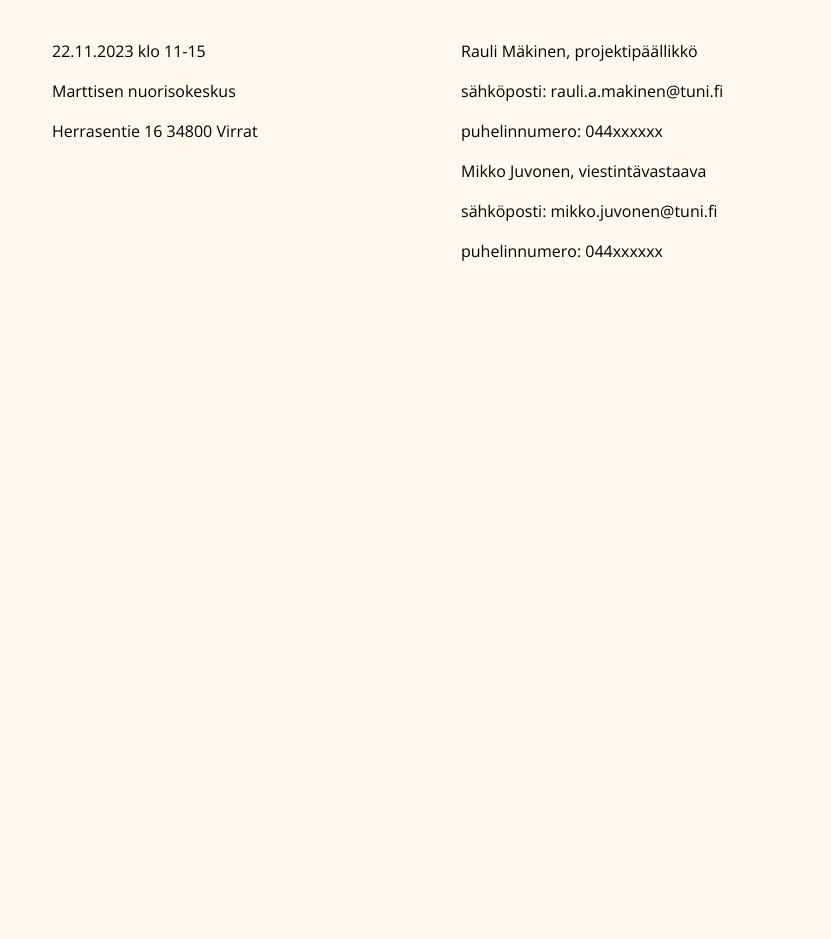
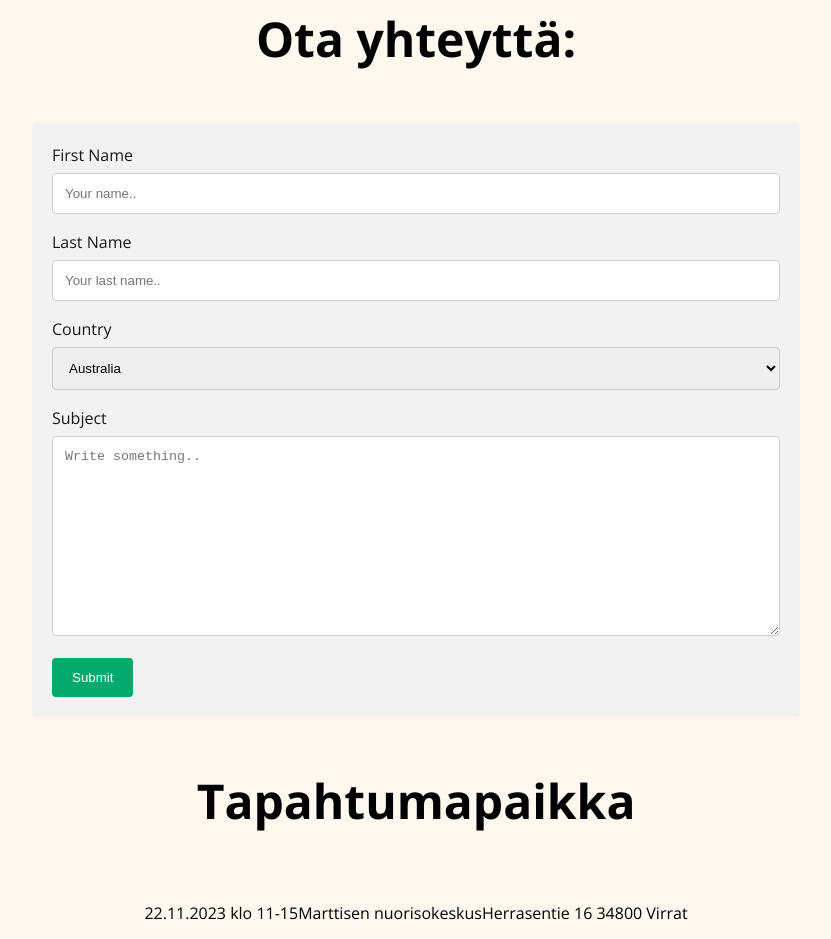
Before and after one commit to kuuaalo/projectexpo, a plain HTML site: page yhteystiedot.html in a window 1280 px wide. Shown: the part 308-1247 px from the top of the page, without its empty margins (224-1055 px from the left). Before the commit the page ends 907 px from the top, so only its background shows below. Drawn offline with nearby package versions, Linux system fonts and the light colour scheme; grey boxes are pictures that could not be loaded.

Commit message:
Added a map and contact form

```diff
--- a/mystyle.css
+++ b/mystyle.css
@@ -5,13 +5,14 @@ body {
     font-family: 'Open Sans', sans-serif;
     padding-bottom: 300px; /* Adjust the value as needed */
     margin:0;
+
 }
-
 
 main {
   width:60%;
   margin-left:auto;
   margin-right:auto;
+
 
 
 }
@@ -59,6 +60,7 @@ main {
   p {
     color: rgb(0, 0, 0);
     font-size: 100%;
+
 }
   h1 {
     color: #0c7663;
@@ -86,14 +88,14 @@ main {
     margin: 0;
   }
 
-  .main-left {
+  .indextext {
     text-align: left;
     padding: 0px 0px 0px 50px;
     font-size: 150%;
     text-align: left;
   }
 
-  .main-left p {
+  .indextext p {
     color: #c47a0c;
 
   }
@@ -126,32 +128,58 @@ main {
     background: #1abc9c; /* green background */
   }
 
-  .bold-text{
-    font-weight: bold;
-    display: inline !important;
-
-}
 .flex-container {
   display:flex;
   justify-content: center;
   align-items: flex-start;
-  gap: 50px;
-  text-align:left;
+
 }
 
 .text-section {
   flex: 1;
   padding: 20px;
-  align-items: flex-start;
 
-}
-.text-section2 {
-  flex: 1;
-  padding: 20px;
 
 }
 
+.map {
+  display: flex;
+  align-items: center;
+  justify-content: center;
+}
+ /* Style inputs with type="text", select elements and textareas */
+ input[type=text], select, textarea {
+  width: 100%; /* Full width */
+  padding: 12px; /* Some padding */
+  border: 1px solid #ccc; /* Gray border */
+  border-radius: 4px; /* Rounded borders */
+  box-sizing: border-box; /* Make sure that padding and width stays in place */
+  margin-top: 6px; /* Add a top margin */
+  margin-bottom: 16px; /* Bottom margin */
+  resize: vertical /* Allow the user to vertically resize the textarea (not horizontally) */
+}
 
+/* Style the submit button with a specific background color etc */
+input[type=submit] {
+  background-color: #04AA6D;
+  color: white;
+  padding: 12px 20px;
+  border: none;
+  border-radius: 4px;
+  cursor: pointer;
+}
+
+/* When moving the mouse over the submit button, add a darker green color */
+input[type=submit]:hover {
+  background-color: #45a049;
+}
+
+/* Add a background color and some padding around the form */
+.container {
+  border-radius: 5px;
+  background-color: #f2f2f2;
+  padding: 20px;
+}
 .footer {
   background-color: #F1F1F1;
   text-align: center;
--- a/yhteystiedot.html
+++ b/yhteystiedot.html
@@ -22,24 +22,49 @@
       <a href="yhteystiedot.html">Yhteystiedot</a>
     </div>
 
+
     <div class="header-center">
       <h2>Yhteystiedot</h2>
     </div>
   <main>
-  <div class="flex-container">
-    <div class="text-section">
+    <h3>Ota yhteyttä:</h3>
+    <div class="container">
+      <form action="action_page.php">
+
+        <label for="fname">First Name</label>
+        <input type="text" id="fname" name="firstname" placeholder="Your name..">
+
+        <label for="lname">Last Name</label>
+        <input type="text" id="lname" name="lastname" placeholder="Your last name..">
+
+        <label for="country">Country</label>
+        <select id="country" name="country">
+          <option value="australia">Australia</option>
+          <option value="canada">Canada</option>
+          <option value="usa">USA</option>
+        </select>
+
+        <label for="subject">Subject</label>
+        <textarea id="subject" name="subject" placeholder="Write something.." style="height:200px"></textarea>
+
+        <input type="submit" value="Submit">
+
+      </form>
+    </div>
+
+    <h3>Tapahtumapaikka</h3>
+    <div class="map">
       <p>22.11.2023 klo 11-15</p>
       <p>Marttisen nuorisokeskus</p>
       <p>Herrasentie 16 34800 Virrat</p>
     </div>
-    <div class="text-section2">
-        <p>Rauli Mäkinen, projektipäällikkö</p>
-        <p>sähköposti: rauli.a.makinen@tuni.fi </p> <p>puhelinnumero: 044xxxxxx </p>
-        <p>Mikko Juvonen, viestintävastaava </p>
-        <p>sähköposti: mikko.juvonen@tuni.fi </p>
-        <p>puhelinnumero: 044xxxxxx </p>
+    </main>
+    <div class="map">
+      <iframe src="https://www.google.com/maps/embed?pb=!1m18!1m12!1m3!1d1012.488687534904!2d23.725634463310843!3d62.26306082324867!2m3!1f0!2f0!3f0!3m2!1i1024!2i768!4f13.1!3m3!1m2!1s0x4688a9a89f903c4f%3A0x6ded3a67b805be6a!2sHerrasentie%2016!5e0!3m2!1sen!2sfi!4v1699385154488!5m2!1sen!2sfi" width="800" height="300" style="border:0;" allowfullscreen="" loading="lazy" referrerpolicy="no-referrer-when-downgrade"></iframe>
     </div>
-  </div>
-<main>
+
+
+
+
 </body>
 </html>
```
Also changed, not shown: index.html (+1 -1 lines), tapahtuma.html (+1 -1 lines). Lines whose indentation alone changed are shown as unchanged.
